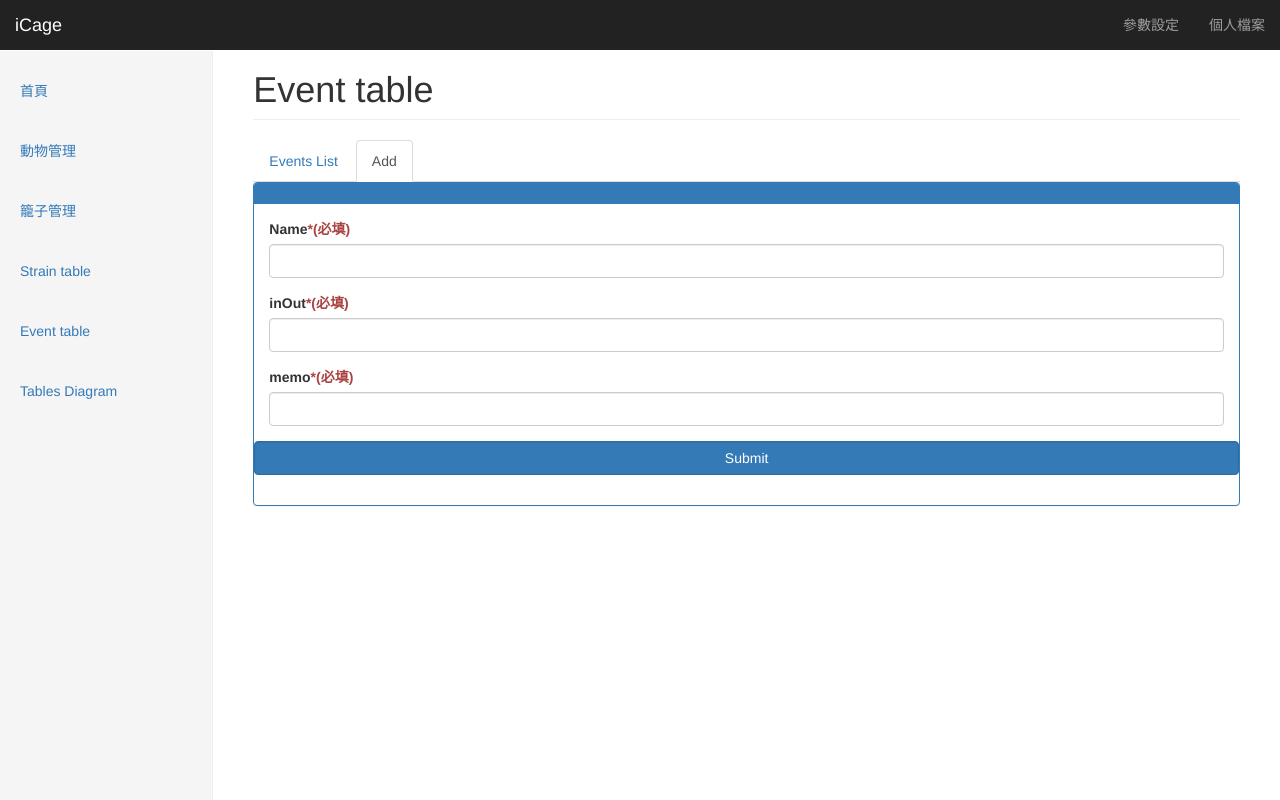
After one commit to JaosnHsieh/iCage, a Node server app: page /events in a window 1280 px wide, after a click on "Add". The commit adds this page. Run offline with Node 20, Linux system fonts and the light colour scheme; data that the repository does not hold is empty; some libraries are stand-ins or nearby versions.

Commit message:
event CRUD done

```diff
--- a/app/controllers/api.js
+++ b/app/controllers/api.js
@@ -161,7 +161,7 @@ router.delete('/cages', (req, res, next) => {
 
 
 
-//// cage table start
+//// strain table start
 
 router.get('/strains',(req,res)=>{
     db.Strain.findAll()
@@ -225,4 +225,74 @@ router.delete('/strains', (req, res, next) => {
 
 });
 
-//// cage table end
+//// strain table end
+
+
+
+
+//// event table start
+
+router.get('/events',(req,res)=>{
+    db.Event.findAll()
+      .then((data)=>{
+        res.send(data);
+      })
+      .catch((err)=>{
+        res.send(err);
+      });
+});
+
+router.post('/events',(req,res)=>{
+
+
+    let data = req.body;
+    let event = db.Event.build();
+
+        event.name = data.name;
+        event.inOut = data.inOut;
+        event.memo = data.memo;
+        event.updatedAt = moment().format('YYYY-MM-DD HH:mm:ss.SSS');
+        event.createdAt = moment().format('YYYY-MM-DD HH:mm:ss.SSS');
+
+        event.save()
+        .then(function(data){
+          res.status(200).send('event inserted successfully');
+        })
+        .catch(function(err){
+          console.log('err',err);
+        });
+
+});
+
+router.put('/events',(req, res, next) => {
+
+        let event = req.body;
+
+        console.log(event);
+        // search for attributes
+        db.Event.findOne({ where: {idNo: event.idNo} }).then(function(data) {
+        // project will be the first entry of the Projects table with the title 'aProject' || null
+        data.updateAttributes(event).then(function(event) {
+                        res.json(event);
+                      });
+
+          });
+
+
+});
+
+router.delete('/events', (req, res, next) => {
+
+
+        let event = req.body;
+
+        db.Event.destroy({ where: {idNo: event.idNo} }).then(function(data) {
+
+              res.send('delete succesffully');
+
+          });
+
+
+});
+
+//// event table end
--- a/app/controllers/home.js
+++ b/app/controllers/home.js
@@ -28,3 +28,7 @@ router.get('/cages', function (req, res, next) {
 router.get('/strains', function (req, res, next) {
     res.render('strains');
 });
+
+router.get('/events', function (req, res, next) {
+    res.render('events');
+});
--- /dev/null
+++ b/app/views/events.handlebars
@@ -0,0 +1,197 @@
+<div ng-controller="eventCtrl">
+<span us-spinner="{radius:30, width:8, length: 16}"></span>
+
+<h1 class="page-header">Event table</h1>
+        <ul class="nav nav-tabs">
+          <li class="active">
+            <a  href="#1" data-toggle="tab" id="list">Events List</a>
+          </li>
+          <li><a href="#2" data-toggle="tab" id="add">Add</a>
+          </li>
+          <li><a href="#3" data-toggle="tab" id="edit" ng-show="editEvent!=null">Edit</a>
+          </li>
+        </ul>
+
+        <div class="tab-content ">
+
+          <div class="tab-pane active" id="1">
+
+
+                <div class="panel panel-primary">
+
+                  <div class="panel-heading"></div>
+                  <div class="panel-body">
+
+                    <table class="table table-bordered table-striped">
+
+                      <thead>
+                        <td style="width:6em;">Edit/Delete</td>
+                        <td>idNo</td>
+                        <td>Name</td>
+                        <td>inOut</td>
+                        <td>Memo</td>
+                      </thead>
+
+                      <tbody>
+                        <tr ng-repeat="e in events">
+                          <td>
+                            <a class="btn btn-info btn-block" ng-click="updateEvent(e)">編輯</a>
+                            <div class="dropdown">
+                                <button class="btn btn-danger btn-block dropdown-toggle" type="button" data-toggle="dropdown">刪除
+                                </button>
+                                <ul class="dropdown-menu">
+                                  <li class="btn btn-danger btn-block" ng-click="deleteEvent(e)">是</li>
+                                  <li class="btn btn-primary btn-block">否</li>
+                                </ul>
+                            </div>
+                          </td>
+                          <td>{[{e.idNo}]}</td>
+                          <td>{[{e.name}]}</td>
+                          <td>{[{e.inOut}]}</td>
+                          <td>{[{e.memo}]}</td>
+                        </tr>
+                      </tbody>
+
+                    </table>
+
+                  </div>
+
+                </div>
+
+
+          </div>
+
+          <div class="tab-pane" id="2">
+
+              <div class="panel panel-primary">
+
+                <div class="panel-heading"></div>
+                <div class="panel-body">
+
+                  <form name="eventForm" ng-submit="addEvent()" novalidate>
+
+
+
+                    <div class="form-group row">
+                        <div class="col-sm-12">
+                            <label for="">Name<strong class="text-danger">*(必填)</strong></label>
+
+
+                            <input class="form-control" type="text" ng-model="event.name">
+                        </div>
+
+                    </div>
+
+
+                    <div class="form-group row">
+                        <div class="col-sm-12">
+                            <label for="">inOut<strong class="text-danger">*(必填)</strong></label>
+
+
+                            <input class="form-control" type="text" ng-model="event.inOut">
+                        </div>
+
+                    </div>
+
+                    <div class="form-group row">
+                        <div class="col-sm-12">
+                            <label for="">memo<strong class="text-danger">*(必填)</strong></label>
+
+
+                            <input class="form-control" type="text" ng-model="event.memo">
+                        </div>
+
+                    </div>
+
+
+
+
+
+                      <div class="form-group row">
+                        <input class="form-control  btn-primary" type="submit">
+                      </div>
+
+                  </form>
+
+                </div>
+
+              </div>
+
+
+
+          </div>
+          <div class="tab-pane" id="3">
+
+              <div class="panel panel-primary">
+
+                <div class="panel-heading"></div>
+                <div class="panel-body">
+
+
+                  <form name="eventForm" ng-submit="submitUpdateEvent()" novalidate>
+
+
+
+                      <div class="form-group row">
+                        <div class="col-sm-12">
+                            <label for="">idNo<strong class="text-danger">*(必填)</strong></label>
+
+
+                            <input class="form-control" type="text" ng-model="editEvent.idNo" ng-disabled="true">
+                        </div>
+
+                    </div>
+
+                    <div class="form-group row">
+                        <div class="col-sm-12">
+                            <label for="">Name<strong class="text-danger">*(必填)</strong></label>
+
+
+                            <input class="form-control" type="text" ng-model="editEvent.name">
+                        </div>
+
+                    </div>
+
+
+                    <div class="form-group row">
+                        <div class="col-sm-12">
+                            <label for="">inOut<strong class="text-danger">*(必填)</strong></label>
+
+
+                            <input class="form-control" type="text" ng-model="editEvent.inOut">
+                        </div>
+
+                    </div>
+
+                    <div class="form-group row">
+                        <div class="col-sm-12">
+                            <label for="">memo<strong class="text-danger">*(必填)</strong></label>
+
+
+                            <input class="form-control" type="text" ng-model="editEvent.memo">
+                        </div>
+
+                    </div>
+
+
+
+
+
+                      <div class="form-group row">
+                        <input class="form-control  btn-primary" type="submit">
+                      </div>
+
+                  </form>
+
+
+
+                </div>
+
+              </div>
+
+
+
+          </div>
+        </div>
+
+</div>
--- a/app/views/partials/side-bar.handlebars
+++ b/app/views/partials/side-bar.handlebars
@@ -10,5 +10,15 @@
           </ul>
 
           <ul class="nav nav-sidebar">
-            <li><a href="/strains">Strains table</a></li>
+            <li><a href="/strains">Strain table</a></li>
           </ul>
+
+           <ul class="nav nav-sidebar">
+            <li><a href="/events">Event table</a></li>
+          </ul>
+
+
+
+                 <ul class="nav nav-sidebar">
+            <li><a href="/img/iCageTables.png" target="_blank">Tables Diagram</a></li>
+          </ul>
```
Also changed, not shown: public/js/core.js (+80 -0 lines), public/img/iCageTables.png (added).
